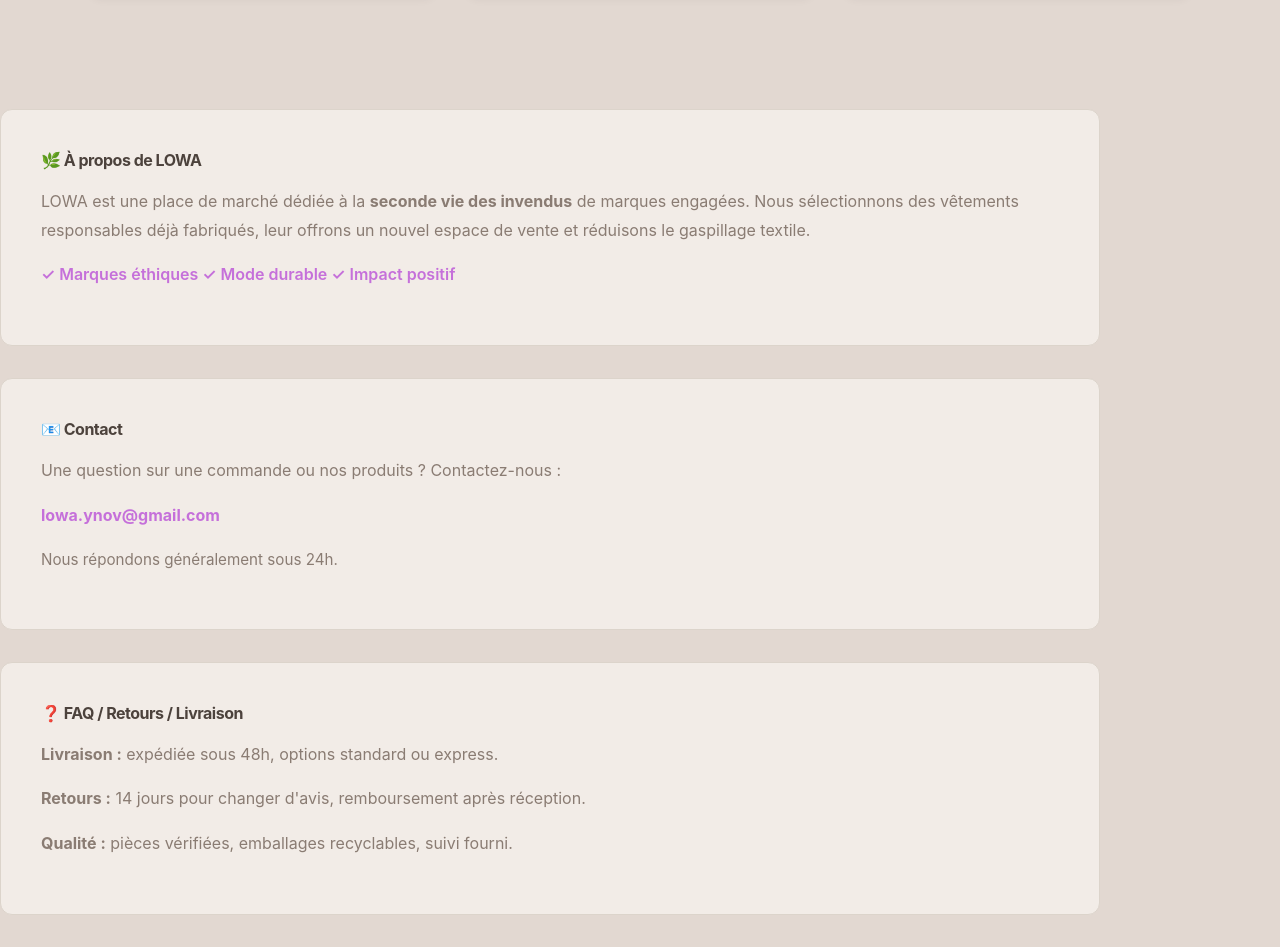
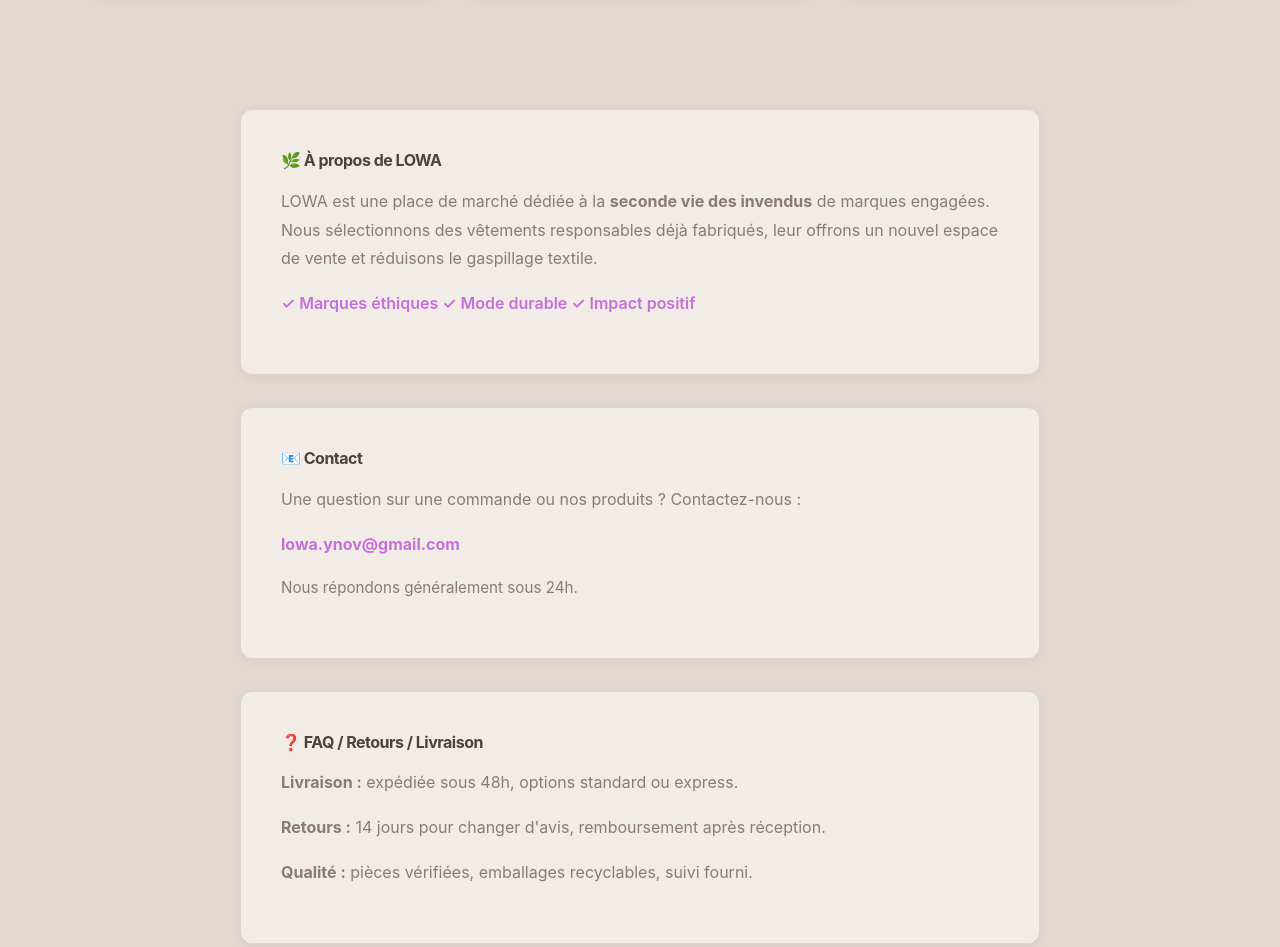
Before and after one commit to Claxid/Ydays-LOWA, a plain HTML site: page index.html in a window 1280 px wide. Shown: the part 3472-4419 px from the top of the page. Drawn offline with Linux system fonts and the light colour scheme.

Commit message:
Fix: Center about, contact and FAQ sections with max-width

```diff
--- a/assets/style/homepage.css
+++ b/assets/style/homepage.css
@@ -635,11 +635,11 @@
 .about, .contact{
   background:var(--pale-green);
   padding:2.5rem;
-  margin:2rem 0;
+  margin:2rem auto;
   border-radius:12px;
   border:1px solid var(--soft-green);
   color:var(--dark);
-}
+  max-width:800px;
   box-shadow:var(--shadow-soft);
   transition:all var(--transition-medium);
 }
```
